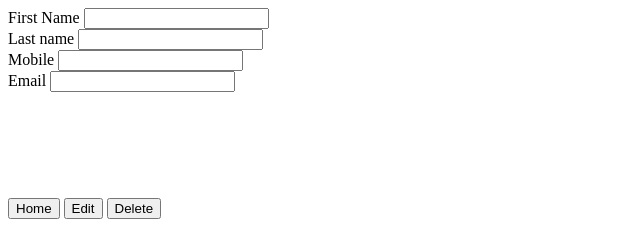
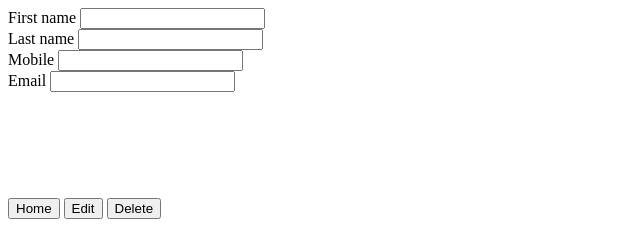
Before and after one commit to Mosa-git/Contact, a plain HTML site: page edit-contact.html in a window 1280 px wide. Shown: the full height of the page, 0-640 px from the left. Drawn offline with Linux system fonts and the light colour scheme; no server answers.

Commit message:
Update edit-contact.html

```diff
--- a/edit-contact.html
+++ b/edit-contact.html
@@ -6,7 +6,7 @@
     <body onload="getContact()">
         <div id="avatarImage"></div>
             <form id="editForm">
-                <label for="firstname">First Name</label>
+                <label for="firstname">First name</label>
                 <input type="text" name="firstname" id="firstname" readonly><br/>
                 <label for="lastname">Last name</label>
                 <input type="text" name="lastname" id="lastname" readonly><br/>
```
